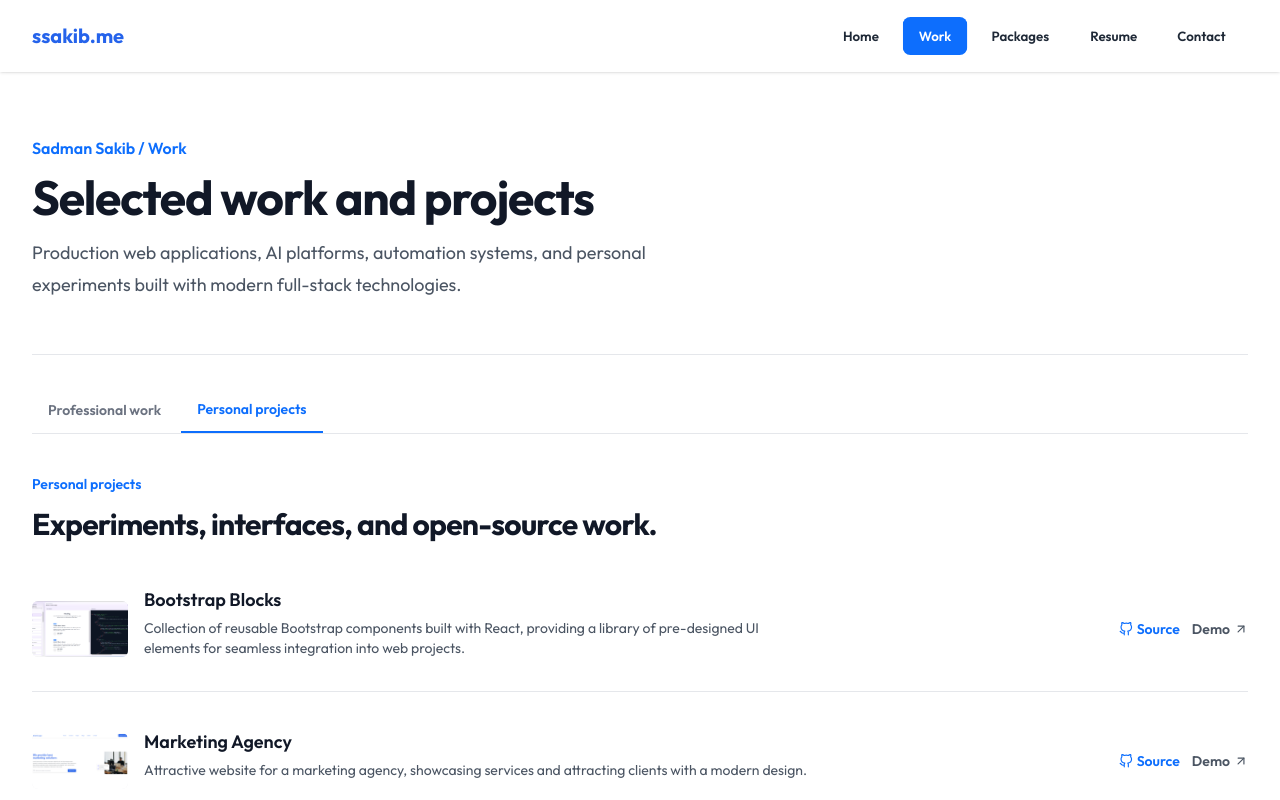
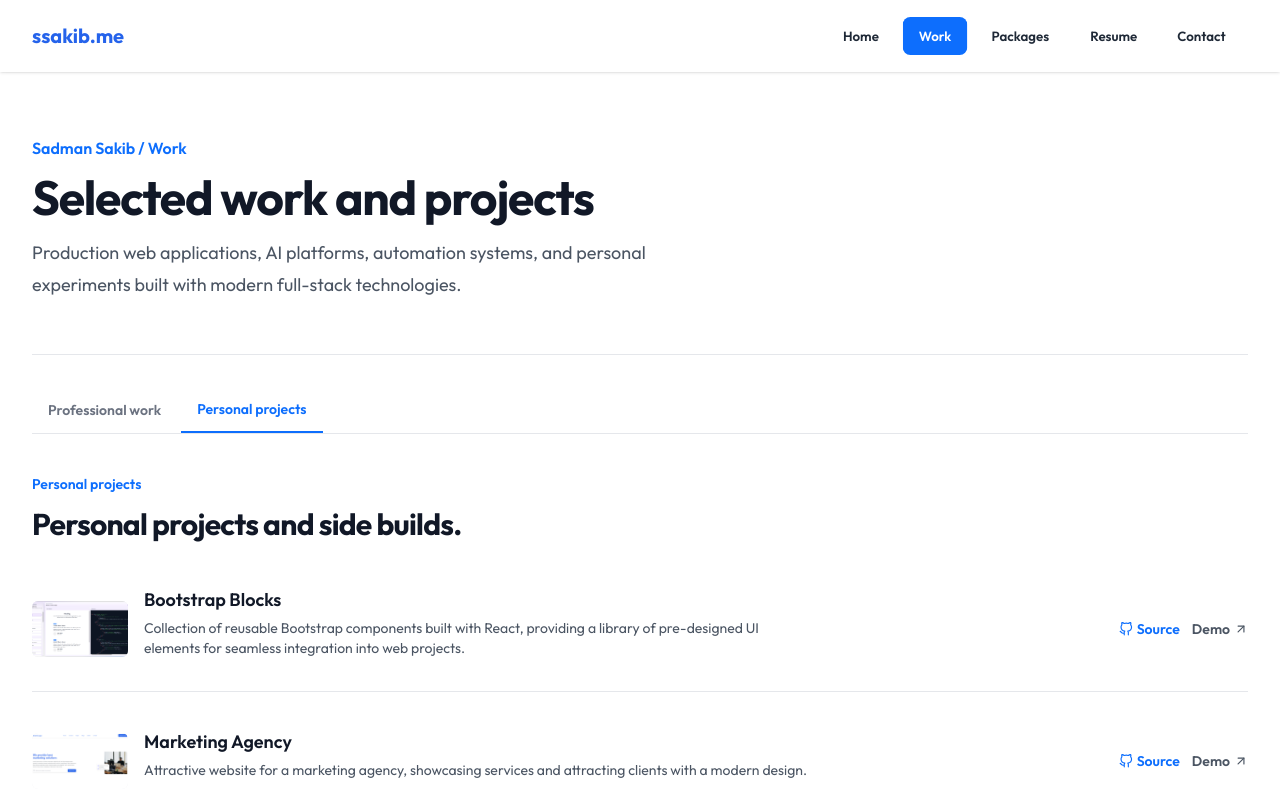
Before and after one commit to ssakib4040/nextjs-portfolio, a Next.js app: page /work in a window 1280 px wide. Both pictures are taken after a click on the tab "Personal projects". Shown: the top 800 px of the page. Built offline with nearby package versions, Linux system fonts and the light colour scheme.

Commit message:
feat: update heading for personal projects section to enhance clarity

```diff
--- a/app/work/page.tsx
+++ b/app/work/page.tsx
@@ -78,7 +78,7 @@ export default function WorkPage() {
         <section id="personal-projects" role="tabpanel" aria-labelledby="personal-tab" aria-label="Personal projects" className="pt-10">
           <div className="mb-6">
             <p className="text-sm font-semibold text-[#0D6EFD]">Personal projects</p>
-            <h2 className="mt-2 text-3xl font-bold tracking-tight text-gray-900">Experiments, interfaces, and open-source work.</h2>
+            <h2 className="mt-2 text-3xl font-bold tracking-tight text-gray-900">Personal projects and side builds.</h2>
           </div>
           <div className="space-y-4">
             {portfolioList.map((project) => (
```
